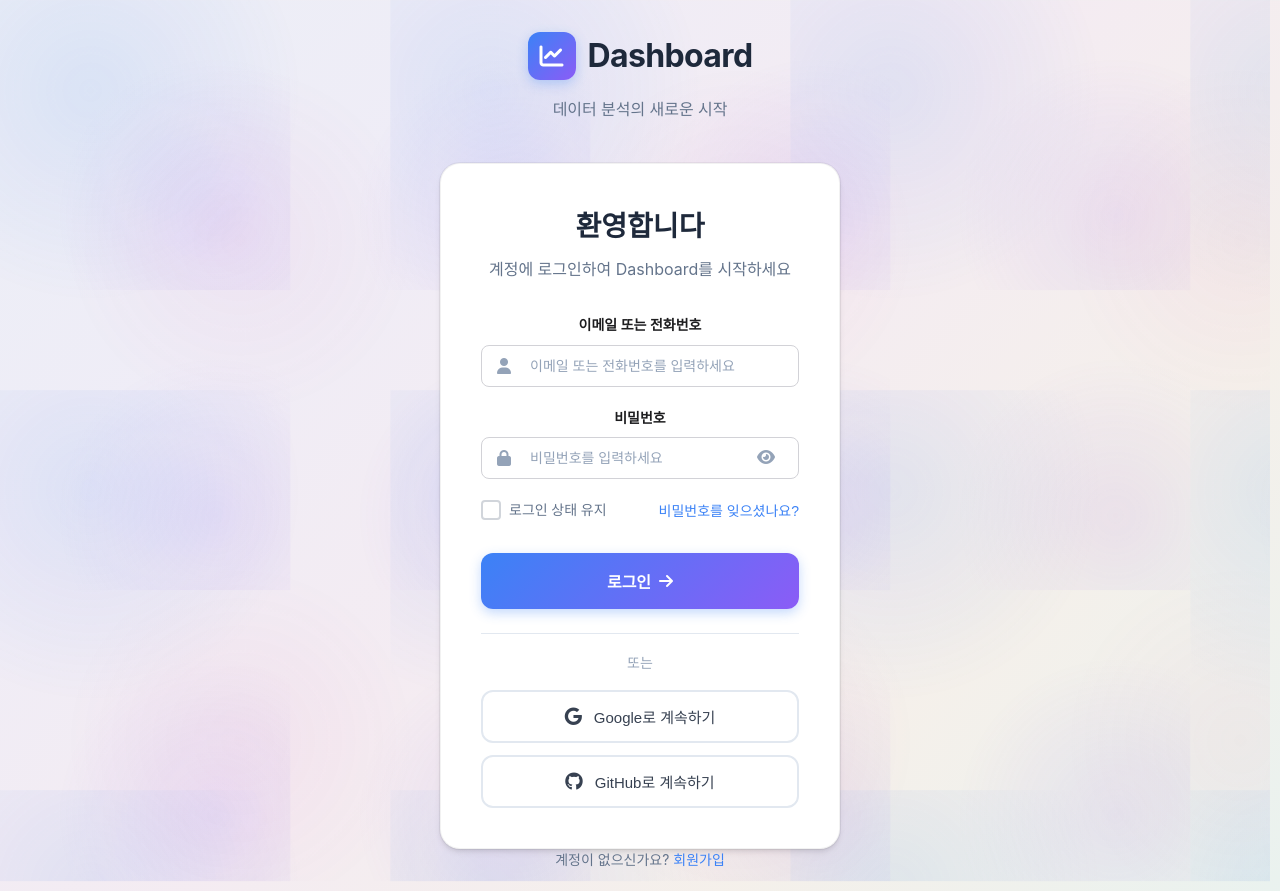
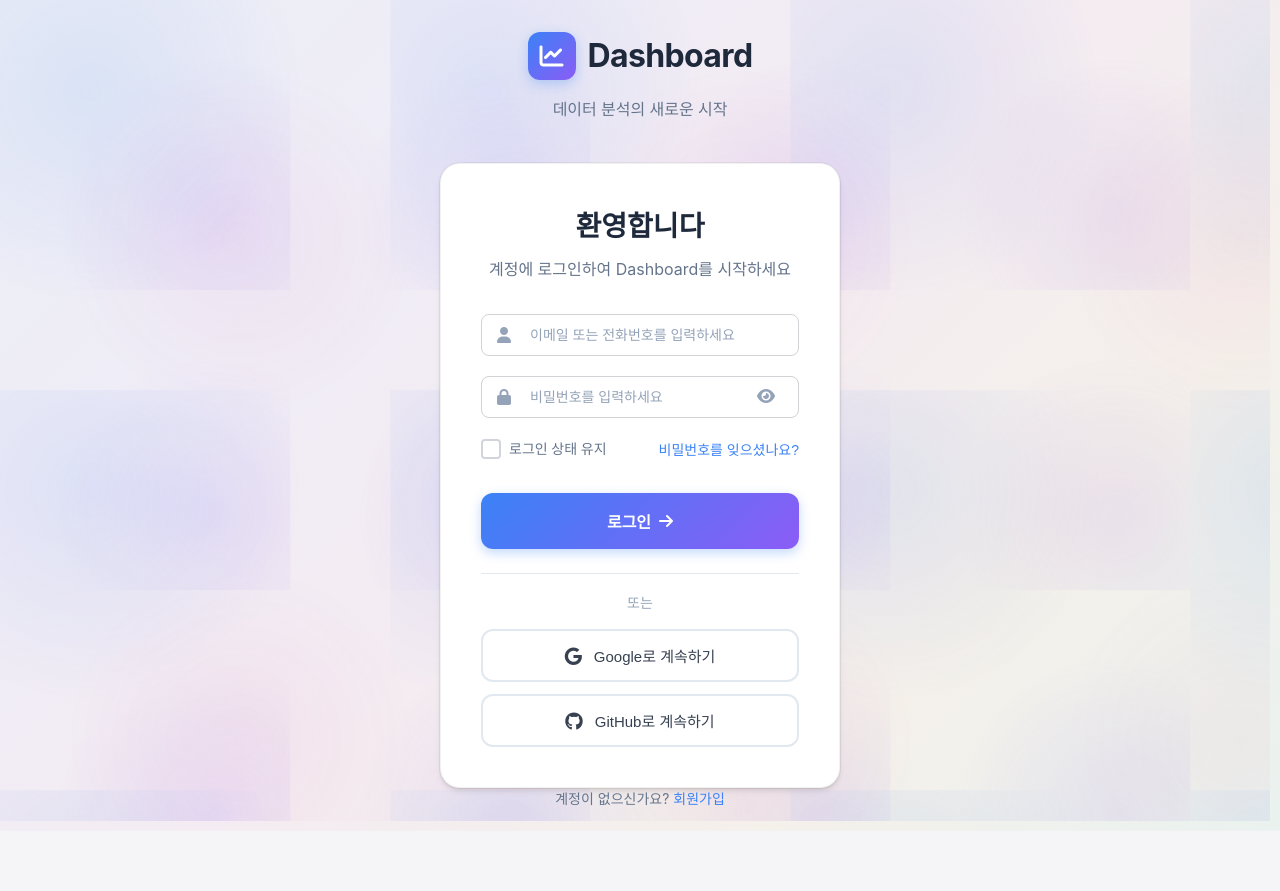
Before and after one commit to Oneyoojin/chart, a React (Create React App) app: page / in a window 1280 px wide. After the commit the page ends 831 px from the top, so only its background shows below. Built offline with nearby package versions, Linux system fonts and the light colour scheme; a web font is replaced by a local one.

Commit message:
Improve login form UI
- Remove form labels for cleaner design
- Standardize input field spacing (20px margin)
- Keep placeholders for user guidance
- Remove unused form-label CSS styles
- Create more minimal and consistent form layout

```diff
--- a/src/components/Login.jsx
+++ b/src/components/Login.jsx
@@ -148,7 +148,6 @@
 
           <form className="login-form" onSubmit={handleSubmit}>
             <div className="form-group">
-              <label htmlFor="email" className="form-label">이메일 또는 전화번호</label>
               <div className="input-wrapper">
                 {!formData.email && <i className="fas fa-user input-icon"></i>}
                 <input
@@ -165,7 +164,6 @@
             </div>
 
             <div className="form-group">
-              <label htmlFor="password" className="form-label">비밀번호</label>
               <div className="input-wrapper">
                 {!formData.password && <i className="fas fa-lock input-icon"></i>}
                 <input
--- a/src/styles/login.css
+++ b/src/styles/login.css
@@ -156,15 +156,7 @@
 }
 
 .form-group {
-  margin-bottom: 24px;
-}
-
-.form-label {
-  display: block;
-  font-size: 14px;
-  font-weight: 600;
-  color: #374151;
-  margin-bottom: 8px;
+  margin-bottom: 20px;
 }
 
 .input-wrapper {
```
